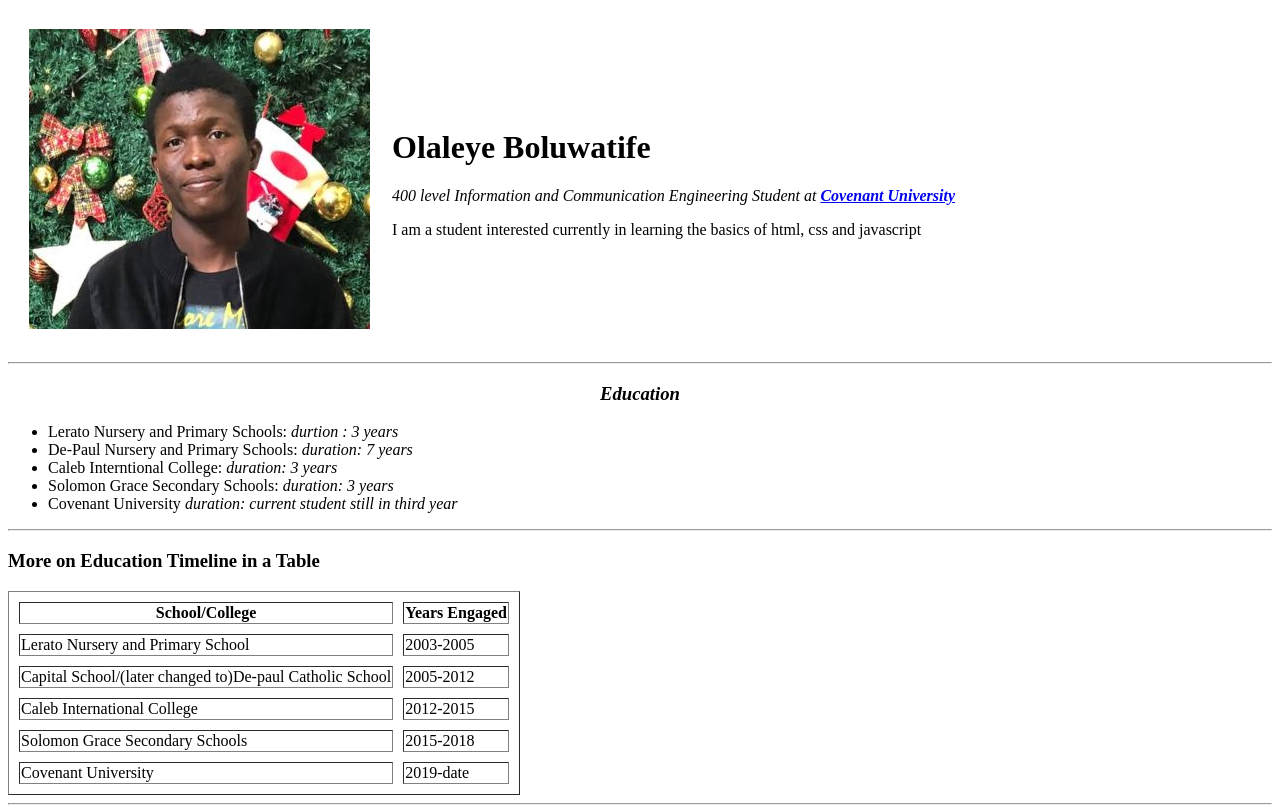
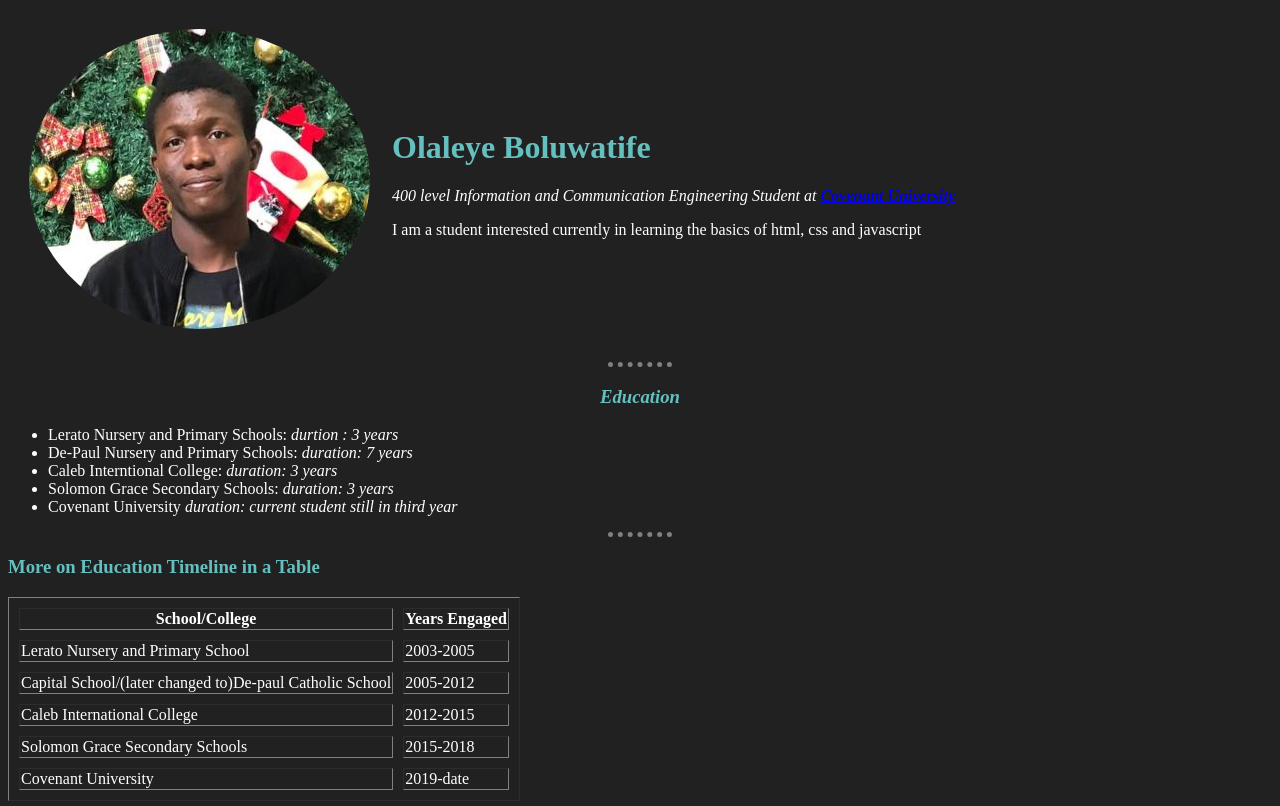
Before and after one commit to TrentBolu/CV, a plain HTML site: page index.html in a window 1280 px wide. Shown: the top 806 px of the page. Drawn offline with Linux system fonts and the light colour scheme.

Commit message:
Add files via upload

```diff
--- /dev/null
+++ b/CSS/style.css
@@ -0,0 +1,20 @@
+  body{
+    background-color: #212121;
+    color: white;
+  }
+  hr{
+    border-style: none;
+    border-color: grey;
+    border-width: 5px;
+    border-top-style: dotted;
+    width: 5%;
+  }
+h1{
+  color: #66BFBF;
+}
+h3{
+  color: #66BFBF;
+}
+.profilepic{
+  border-radius:100%;
+}
--- a/index.html
+++ b/index.html
@@ -1,15 +1,15 @@
 <!DOCTYPE html>
 <html lang="en" dir="ltr">
-
 <head>
   <meta charset="utf-8">
   <title>Boluwatife's Personal Site</title>
 </head>
+<link rel="stylesheet" href="CSS/style.css">
 
 <body>
   <table cellspacing="20">
     <tr>
-      <td><img src="bolupic.jpg" alt="Boluwatife's Cute Pic"></td>
+      <td><img class="profilepic" src="bolupic.jpg" alt="Boluwatife's Cute Pic"></td>
       <td>  <h1>Olaleye Boluwatife</h1>
           <p>
             <em>400 level Information and Communication Engineering Student at <strong><a href="https://www.covenantuniversity.edu.ng" target="_blank">Covenant University</a></strong></em>
@@ -50,6 +50,7 @@
     </tr>
     <tr>
       <td>Solomon Grace Secondary Schools</td>
+
       <td>2015-2018</td>
     </tr>
     <tr>
```
Also changed, not shown: Hobbies.html (+1 -0 lines), Mycontactinfo.html (+1 -0 lines).
